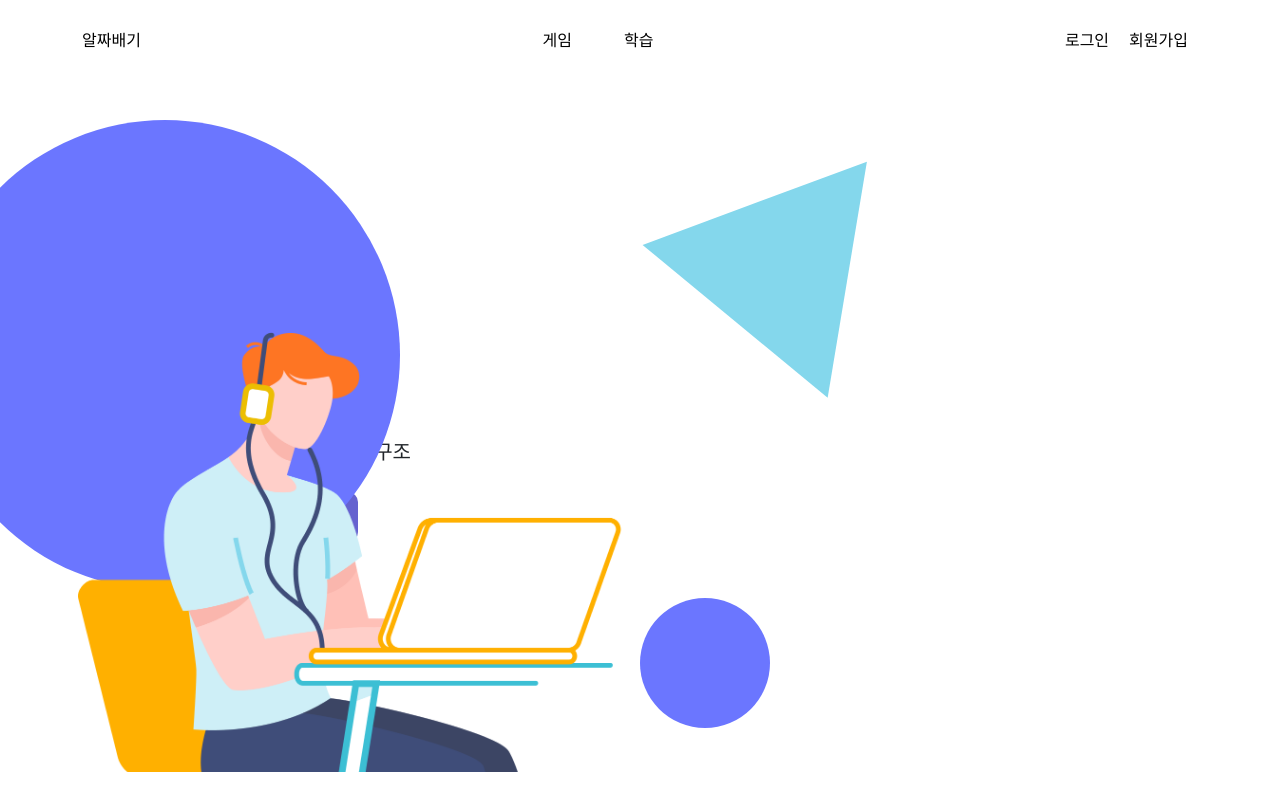
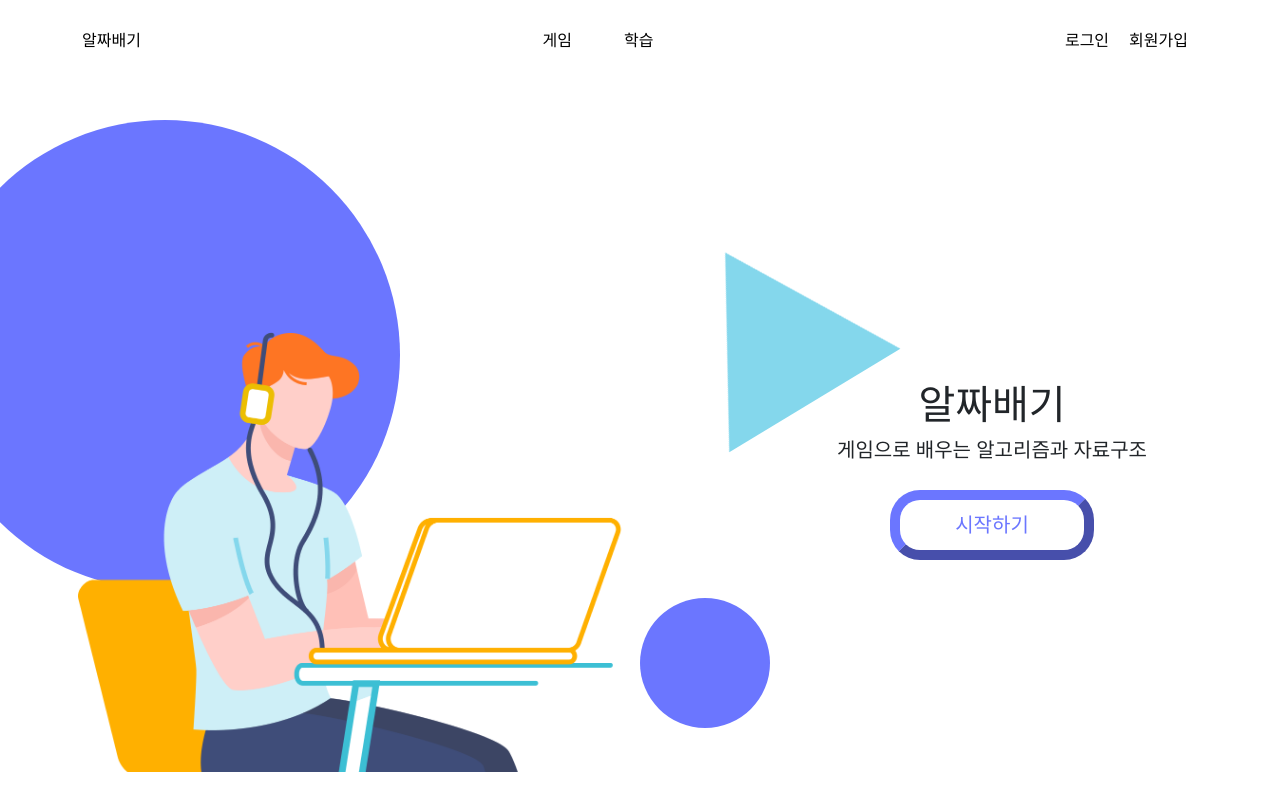
Before and after one commit to sangwook0613/alza-gamification, a React (Create React App) app in the folder frontend/: page / in a window 1280 px wide. Built offline with nearby package versions, Linux system fonts and the light colour scheme.

Commit message:
S05P21A107-225 Feat: 메인페이지 디자인 #2

```diff
--- a/frontend/src/styles/main.css
+++ b/frontend/src/styles/main.css
@@ -127,11 +127,12 @@
 .test4 {
   width: 0px;
   height: 0px;
-  border-bottom: calc( 120px * 1.732 ) solid #84D7EC;
-  border-left: 120px solid transparent;
-  border-right: 120px solid transparent;
-  left: 681.27px;
-  top: auto;
+  border-bottom: calc( 100px * 1.732 ) solid #84D7EC;
+  border-left: 100px solid transparent;
+  border-right: 100px solid transparent;
+  left: 670px;
+  /* top: auto; */
+  top: 30%;
   position: absolute;
   transform: rotate(39.54deg);
 }
@@ -144,6 +145,70 @@
   bottom: 9%;
   border-radius: 50%;
   background: #6B76FF;
+}
+
+.test-desc {
+  position: absolute;
+  width: 40%;
+  flex-direction: column;
+  justify-content: center;
+  align-items: center;
+  right: 2.5%;
+  bottom: 30%;
+}
+
+.test-desc .startBtn {
+  width: 40%;
+  font-size: 20px;
+  padding: 10px 0;
+  background-color: transparent;
+  border-color: #6B76FF;
+  border-width: 10px;
+  border-radius: 30px;
+  color: #6B76FF;
+  /* color: #FFB000; */
+  text-align: center;
+  margin-top: 20px;
+}
+
+.test-desc .desc {
+  margin-top: 10px;
+}
+
+@keyframes rotate {
+  from {
+    -webkit-transform: rotate(0deg);
+    -o-transform: rotate(0deg);
+    transform: rotate(0deg);
+  }
+  to {
+    -webkit-transform: rotate(360deg);
+    -o-transform: rotate(360deg);
+    transform: rotate(360deg);
+  }
+}
+
+.test4 {
+  animation: rotate 6s linear infinite;
+}
+
+@-webkit-keyframes bounce {
+  0%, 20%, 50%, 80%, 100% {-webkit-transform: translateY(0);}
+  40% {-webkit-transform: translateY(-30px) }
+  60% {-webkit-transform: translateY(-20px);}
+}
+@keyframes bounce {
+  0%, 20%, 50%, 80%, 100% {transform: translateY(0);}
+  40% {transform: translateY(-30px);}
+  60% {transform: translateY(-20px);}
+}
+
+
+.bounce {
+  -webkit-animation-duration: 1s;
+  animation-duration: 1s;
+  -webkit-animation-name: bounce;
+  animation-name: bounce;
 }
 
 
--- a/frontend/src/views/mainPage/index.jsx
+++ b/frontend/src/views/mainPage/index.jsx
@@ -1,8 +1,7 @@
 import React from 'react';
-import play from '../../assets/mainphoto.png'
-import test from '../../assets/test.png'
 import test2 from '../../assets/test2.png'
 import '../../styles/main.css';
+
 const MainPage = (props) => {
 
   return (
@@ -12,13 +11,28 @@ const MainPage = (props) => {
         {/* <div className="test2"><img src={test} alt="" className="test3"></img></div> */}
         <div className="test2"><img src={test2} alt="" className="test3"></img></div>
         <div className="test4"></div>
-        <div className="test5"></div>
+        <div className="test5 bounce"></div>
 
-        <div className="main-desc">
+        <div className="test-desc">
           <h1>알짜배기</h1>
           <h5 className="desc">게임으로 배우는 알고리즘과 자료구조</h5>
           <button className="startBtn">시작하기</button>
         </div>
+
+        <section class="flex scene">
+        <div class="confetti">
+          <figure class="confetti__image">
+            <svg viewBox="-225 -225 450 450" role="presentational" />
+          </figure>
+          <button class="button confetti__button" type="button">
+            <span class="button__text">
+              click me
+            </span>
+          </button>
+        </div>
+      </section>
+
+
 
 
         {/* <div className="main-image">
```
